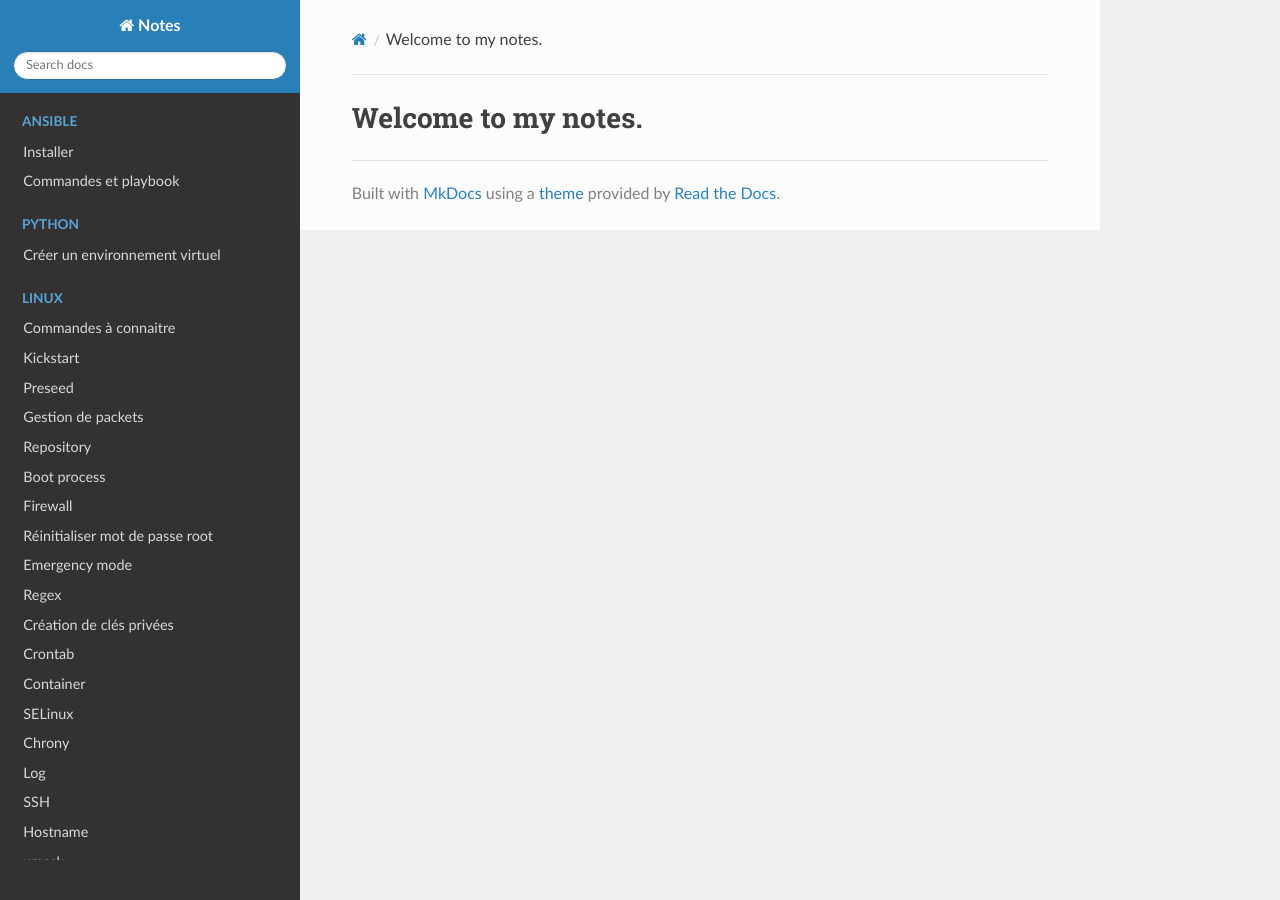
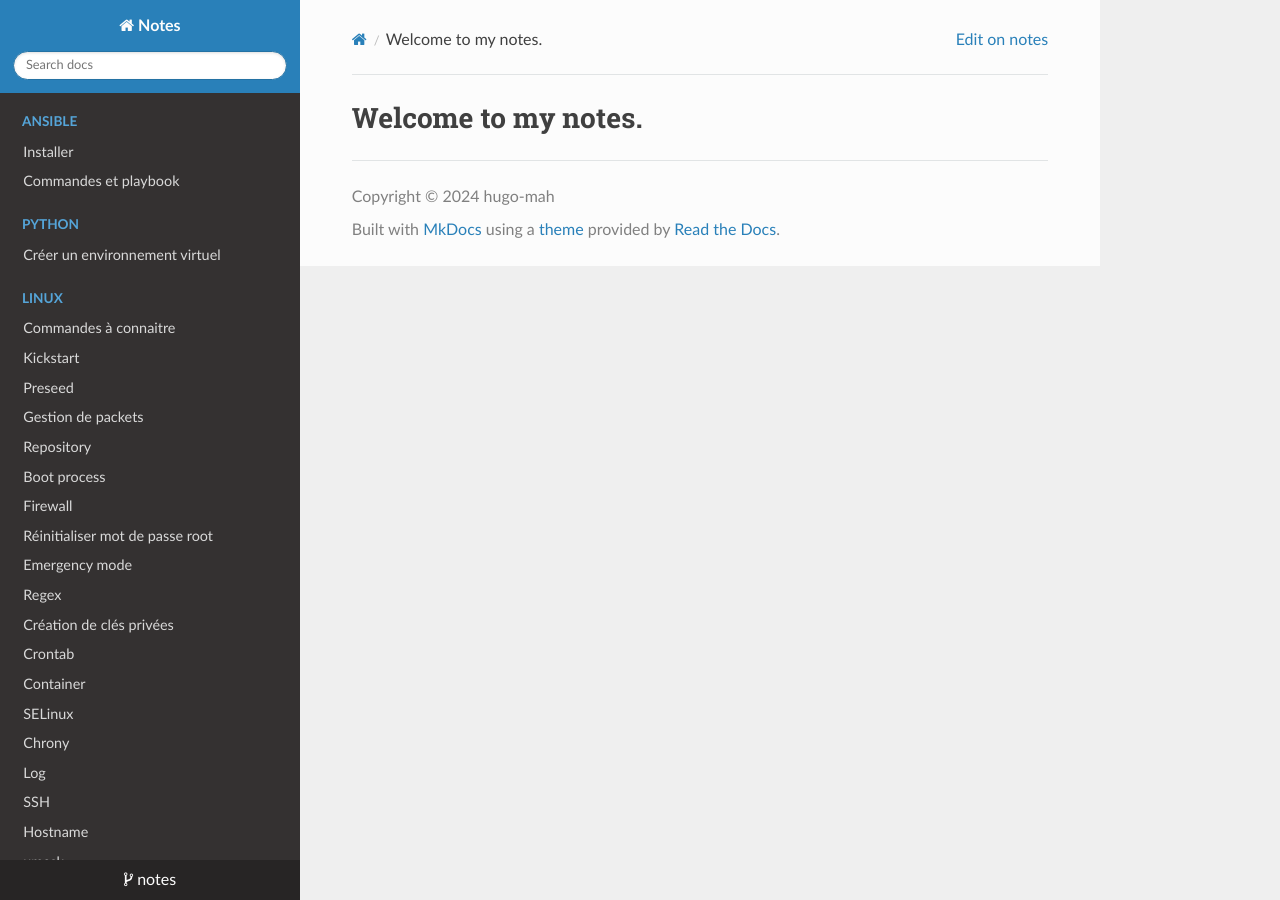
Before and after one commit to sboistel/notes, an MkDocs documentation site: the page built from docs/index.md, in a window 1280 px wide. Built offline with MkDocs 1.6.1, drawn with Linux system fonts in a browser that asks for light colours; nearby versions of some CDN libraries.

```diff
--- a/mkdocs.yml
+++ b/mkdocs.yml
@@ -1,4 +1,16 @@
 site_name: Notes
+site_author: hugo-mah
+site_description: >-
+  Doc strings for notes projects.
+
+copyright: Copyright &copy; 2024 hugo-mah
+
+repo_name: notes
+repo_url: https://github.com/hugo-mah/notes
+
+theme:
+  name: readthedocs
+
 nav:
   - Ansible:
     - Installer: ansible.md
@@ -49,8 +61,3 @@ nav:
 
   - Azure:
     - Services: services.md
-
-
-
-
-theme: readthedocs
```
Also changed, not shown: README.md (+16 -1 lines).
